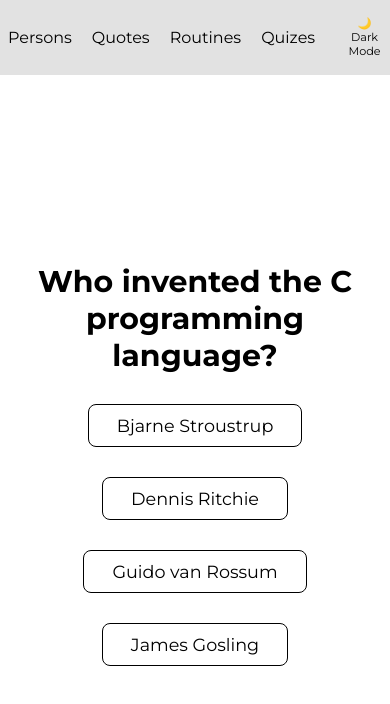
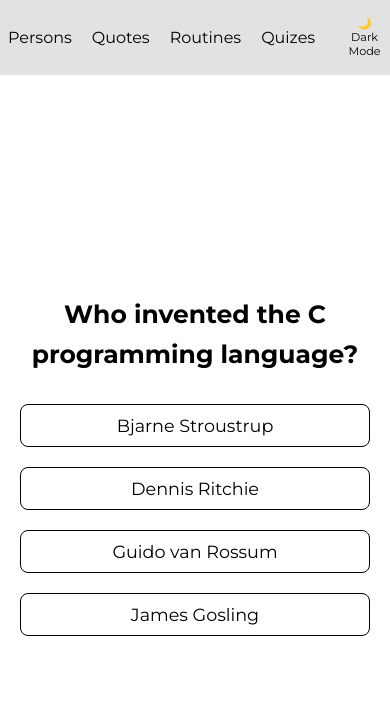
Before and after one commit to Mustafaali82/techgems, a React (Create React App) app: page /quiz in a window 390 px wide. Shown: the top 704 px of the page. Built offline with nearby package versions, Linux system fonts and the light colour scheme; a web font is replaced by a local one.

Commit message:
Update global.css

```diff
--- a/src/styles/global.css
+++ b/src/styles/global.css
@@ -569,7 +569,7 @@ body {
 }
 
 .routine-card:hover {
-    transform: scale(1.1) !important;
+    transform: scale(1.05) !important;
 }
 
 .routine-person-name {
@@ -742,19 +742,25 @@ body {
     }
 
     .routine-container {
-        padding: 30px;
+        padding: 25px;
+    }
+
+    .home-container{
+        padding: 25px;
     }
 
     .routine-grid {
-        padding: 0 20px;
+        padding: 0 0px;
     }
 
     .options-container {
         flex-wrap: wrap;
+        gap: 20px;
     }
 
     .question {
-        font-size: 30px;
+        font-size: 25px;
+        line-height: 40px;
     }
 
     .navbar-list li {
@@ -767,6 +773,10 @@ body {
 
     .navbar {
         padding: 1rem 0.5rem;
+    }
+
+    .option-button {
+        width: 100%;
     }
 }
 
```
